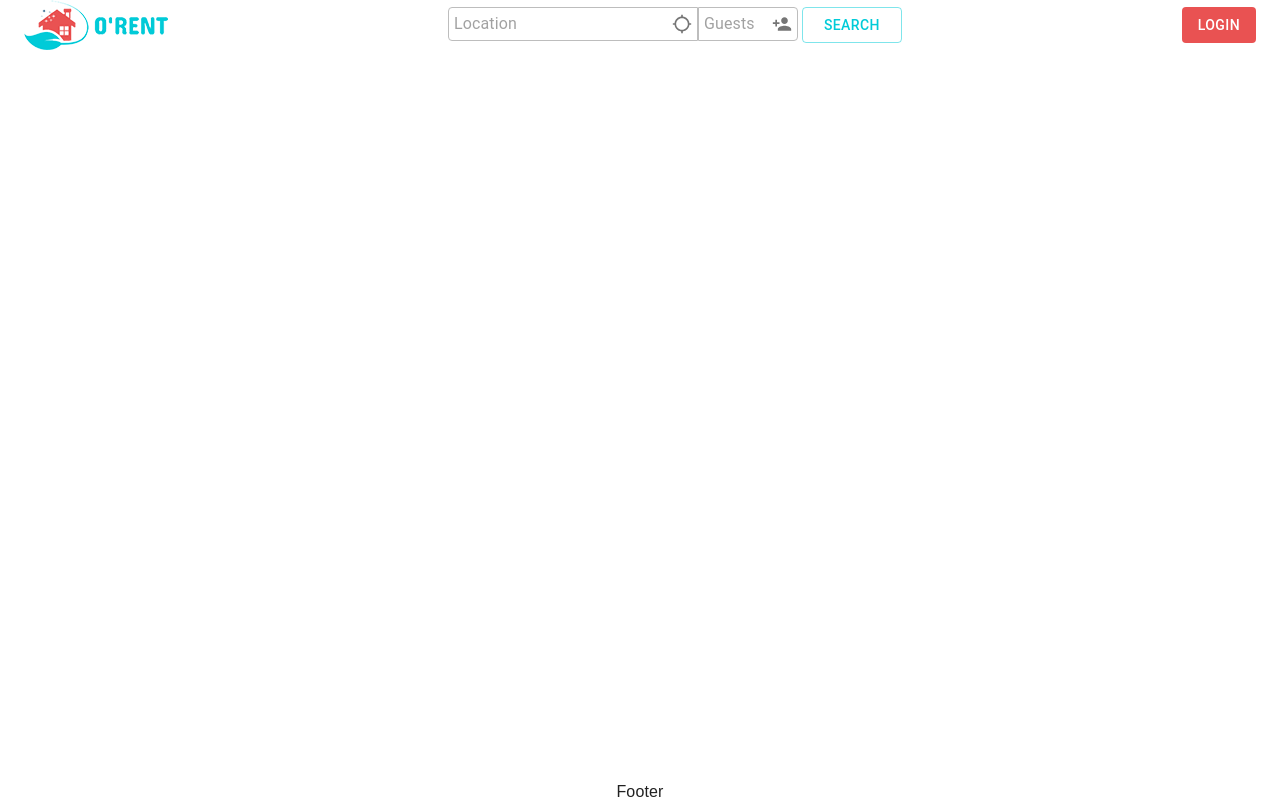
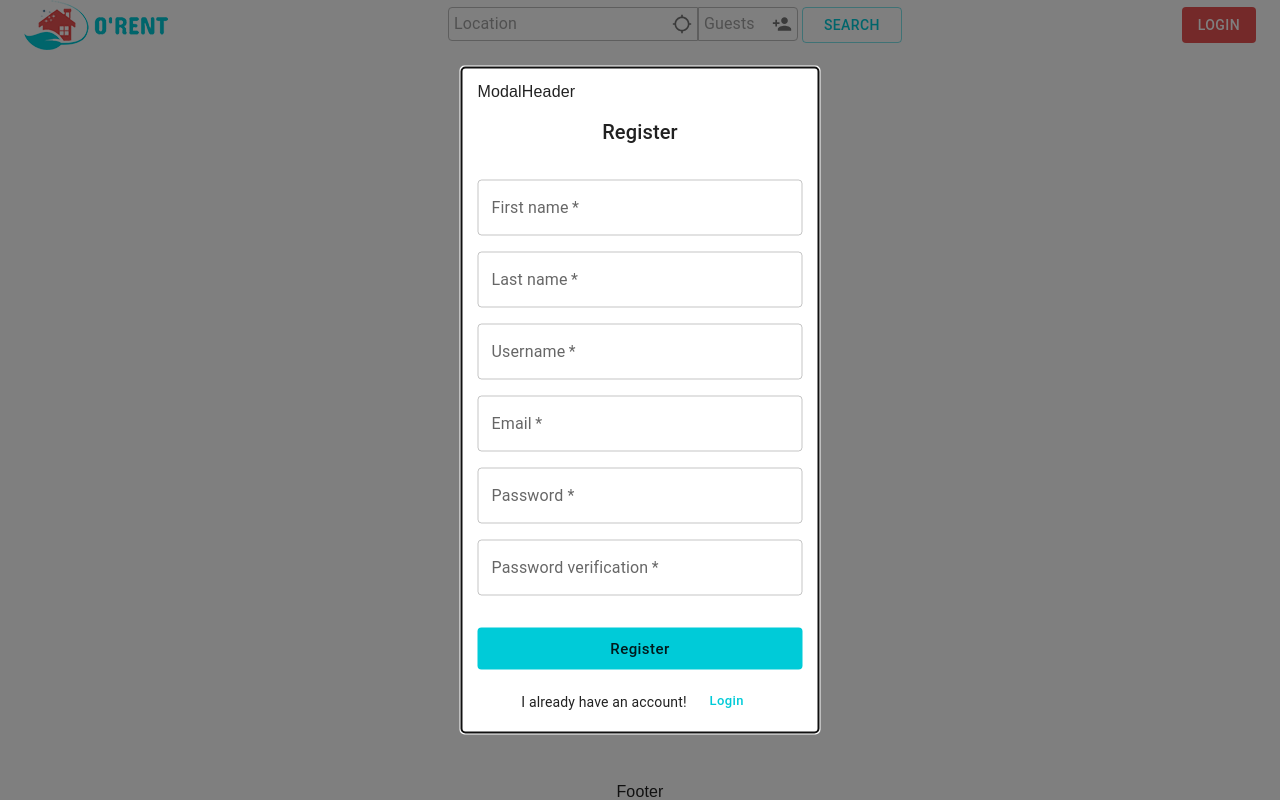
Before and after one commit to Candyfair/ORent, a React app in the folder FRONT/: page /trips/1 in a window 1280 px wide. Built offline with nearby package versions, Linux system fonts and the light colour scheme.

Commit message:
Add RegisterForm layout

```diff
--- a/FRONT/src/components/ModalDisplay/Modals/RegisterForm/index.js
+++ b/FRONT/src/components/ModalDisplay/Modals/RegisterForm/index.js
@@ -1,15 +1,193 @@
 /* eslint-disable linebreak-style */
+// Hooks imports
 import { useSelector } from 'react-redux';
+// MaterialUI imports
+import { makeStyles } from '@mui/styles';
+import {
+  Stack, Typography, TextField, Button, FormControl,
+  InputLabel, OutlinedInput, InputAdornment, IconButton,
+} from '@mui/material/';
+import { Visibility, VisibilityOff } from '@mui/icons-material';
 
+// MaterialUI customised styles
+const useStyles = makeStyles((theme) => ({
+  loginForm: {
+    width: '325px',
+    [theme.breakpoints.down('md')]: {
+      width: '100%',
+      height: '100%',
+    },
+  },
+  form: {
+    display: 'flex',
+    flexDirection: 'column',
+    gap: theme.spacing(2),
+  },
+  title: {
+    marginBottom: theme.spacing(2),
+  },
+  button: {
+    marginTop: theme.spacing(2),
+
+    textTransform: 'none',
+  },
+  registerButton: {
+    textTransform: 'none',
+  },
+  forgotButton: {
+    textTransform: 'none',
+  },
+}));
+
+// Exported component
 const RegisterForm = () => {
+  // MaterialUI hook
+  const classes = useStyles();
+
   const { element } = useSelector((state) => state.modals);
 
+  // Do not display if state is not 'register'
   if (element !== 'register') return null;
 
   return (
-    <div>
-      RegisterForm
-    </div>
+    <Stack
+      className={classes.loginForm}
+      flexDirection="column"
+      gap={2}
+    >
+      <Typography
+        align="center"
+        variant="h6"
+        className={classes.title}
+      >
+        Register
+      </Typography>
+      <form autoComplete="off" className={classes.form}>
+        {/* <form autoComplete="off" className={classes.form} onSubmit={handleSignUpFormSubmit}> */}
+
+        <TextField
+          required
+          id="firstname_register_form_input"
+          label="First name"
+          type="text"
+          // value={firstname}
+          variant="outlined"
+          // error={firstnameAvailability}
+          // helperText={firstnameAvailability ? 'This first name already exists' : ''}
+          // onChange={handleChangeFirstname}
+        />
+        <TextField
+          required
+          id="lastname_register_form_input"
+          label="Last name"
+          type="text"
+          // value={lastname}
+          variant="outlined"
+          // error={lastnameAvailability}
+          // helperText={lastnameAvailability ? 'This last name already exists' : ''}
+          // onChange={handleChangeLastname}
+        />
+        <TextField
+          required
+          id="username_register_form_input"
+          label="Username"
+          type="text"
+          // value={username}
+          variant="outlined"
+          // error={usernameAvailability}
+          // helperText={usernameAvailability ? 'This username already exists' : ''}
+          // onChange={handleChangeUsername}
+        />
+        <TextField
+          required
+          id="email_register_form_input"
+          label="Email"
+          type="email"
+          // value={email}
+          variant="outlined"
+          // error={emailAvailability}
+          // helperText={emailAvailability ? 'This email address is already registered on O\'Rent' : ''}
+          // onChange={handleChangeEmail}
+        />
+        <FormControl variant="outlined">
+          <InputLabel htmlFor="password_register_form_input">Password *</InputLabel>
+          <OutlinedInput
+            required
+            id="password_register_form_input"
+            label="Password *"
+            // type={showPasswordStatus ? 'text' : 'password'}
+            // value={password}
+            // onChange={(e) => dispatch(changeNewUserField(e.target.value, 'password'))}
+            // endAdornment={(
+            //   <InputAdornment position="end">
+            //     { showPasswordStatus ? (
+            //       <IconButton
+            //         aria-label="toggle password visibility"
+            //         onClick={() => dispatch(showPassword(false))}
+            //         onMouseDown={(e) => e.preventDefault()}
+            //         edge="end"
+            //       >
+            //         <VisibilityOff />
+            //       </IconButton>
+            //     )
+            //       : (
+            //         <IconButton
+            //           aria-label="toggle password visibility"
+            //           onClick={() => dispatch(showPassword(true))}
+            //           onMouseDown={(e) => e.preventDefault()}
+            //           edge="end"
+            //         >
+            //           <Visibility />
+            //         </IconButton>
+            //       )}
+
+            //   </InputAdornment>
+            //   )}
+          />
+        </FormControl>
+        <TextField
+          required
+          id="passwordVerification_register_form_input"
+          label="Password verification"
+          type="password"
+          // value={passwordVerification}
+          variant="outlined"
+          // error={passwordMatchValue}
+          // helperText={passwordMatchValue ? 'The password doesn\'t match.' : ''}
+          // onChange={(e) => dispatch(changeNewUserField(e.target.value, 'passwordVerification'))}
+        />
+        <Button
+          className={classes.button}
+          variant="contained"
+          disableElevation
+          size="large"
+          type="submit"
+          // disabled={disabledRegister}
+        >
+          Register
+        </Button>
+      </form>
+      <Stack>
+        <Stack
+          flexDirection="row"
+          alignItems="center"
+          justifyContent="center"
+          gap={1}
+        >
+          <Typography variant="body2">
+            I already have an account!
+          </Typography>
+          <Button
+            className={classes.registerButton}
+            size="small"
+            // onClick={() => dispatch(setModal(true, 'login'))}
+          >
+            Login
+          </Button>
+        </Stack>
+      </Stack>
+
+    </Stack>
   );
 };
 
--- a/FRONT/src/redux/reducers/modals.js
+++ b/FRONT/src/redux/reducers/modals.js
@@ -1,7 +1,7 @@
 import { SET_MODAL } from '../actions/modals';
 
 export const initialState = {
-  modal: false,
+  modal: true,
   element: 'register',
 };
 
```
